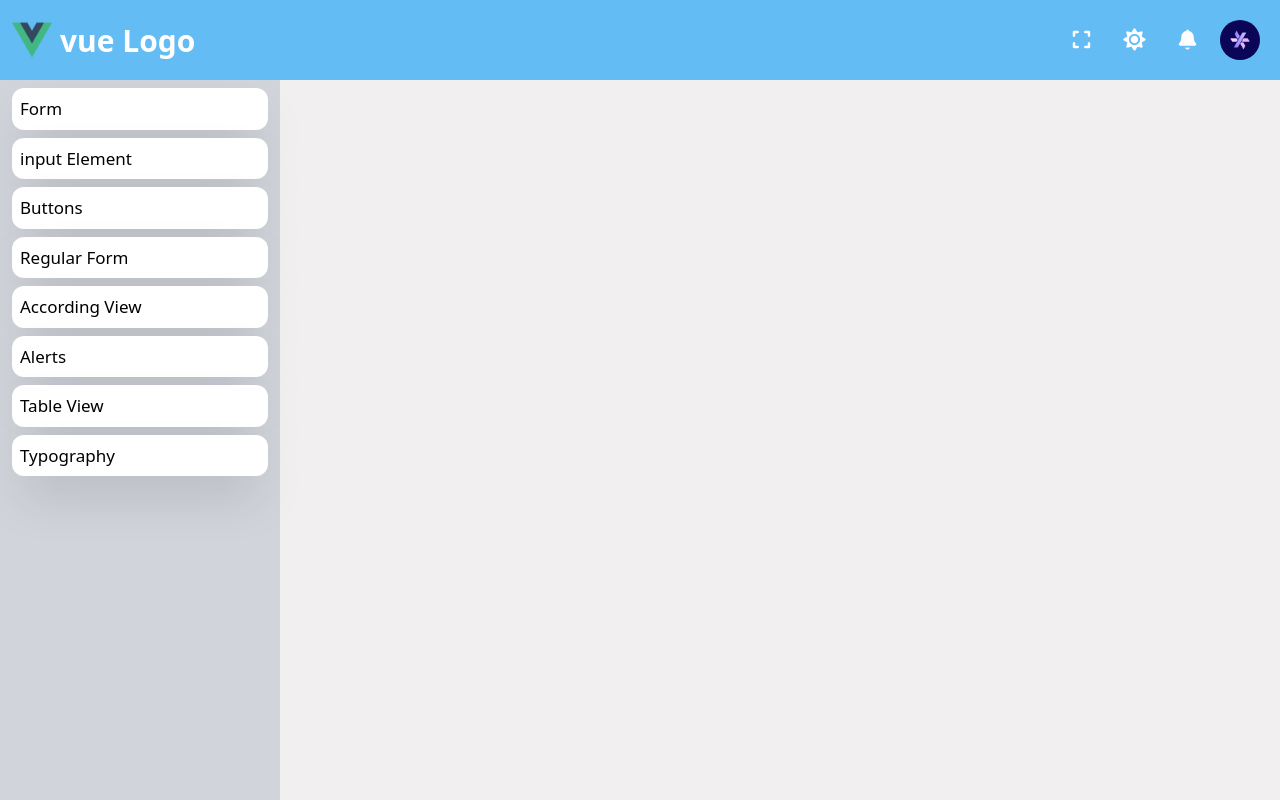
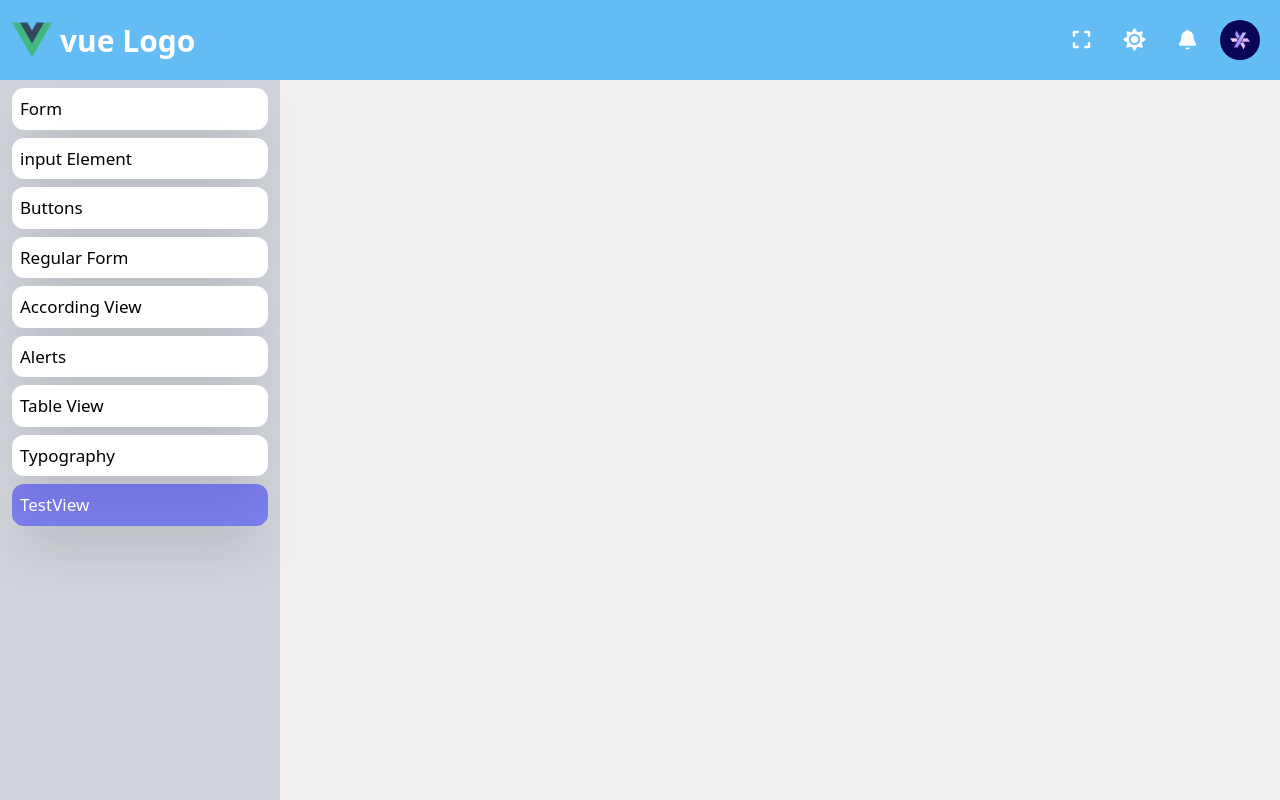
Before and after one commit to cabdikariim242/Ts-Setup, a Vue app: page /test in a window 1280 px wide. Built offline with nearby package versions, Linux system fonts and the light colour scheme.

Commit message:
third commit

```diff
--- a/src/layout/sidebar.vue
+++ b/src/layout/sidebar.vue
@@ -36,6 +36,11 @@
         class="shadow-2xl bg-white p-2 font-[500] text-[17px] rounded-xl"
         :to="{ name: 'typography' }"
         >Typography</router-link>
+         <router-link
+        class="shadow-2xl bg-white p-2 font-[500] text-[17px] rounded-xl"
+        :to="{ name: 'TestView' }"
+        >TestView</router-link>
+
 
     </div>
   </div>
--- a/src/router/routes.ts
+++ b/src/router/routes.ts
@@ -7,6 +7,7 @@ import RegularForm from '@/views/RegularForm.vue'
 import accordingView from '@/views/accordingView.vue'
 import TableView from '@/views/TableView.vue'
 import typography from '@/views/Typography.vue'
+import TestView from '@/views/TestView.vue'
 
 const routes: RouteRecordRaw[] = [
   { path: '/', name: 'forms', component: forms },
@@ -17,6 +18,7 @@ const routes: RouteRecordRaw[] = [
   { path: '/according', name: 'accordingView', component: accordingView },
   { path: '/table', name: 'TableView', component: TableView },
   { path: '/typograph', name: 'typography', component: typography },
+  { path: '/test', name: 'TestView', component: TestView },
 ]
 
 export default routes
--- /dev/null
+++ b/src/views/TestView.vue
@@ -0,0 +1,5 @@
+<template>
+
+
+
+</template>
--- a/src/views/Typography.vue
+++ b/src/views/Typography.vue
@@ -161,7 +161,7 @@
                     <spans spans="3" spanclass1="bg-[#0d9488] p-1  text-[15px] text-white rounded-full  text-center" />
                     <spans spans="4" spanclass1="bg-[#ca8a04] p-1  text-[15px] text-white rounded-full  text-center" />
                     <spans spans="5" spanclass1="bg-[#b91c1c] p-1  text-[15px] text-white rounded-full  text-center" />
-                    <spans spans="6" spanclass1="bg-[#cdd1d7] p-1  text-[15px] text-white rounded-full  text-center text-slate-600 dark:border-darkmode-100/40 dark:text-slate-300" /> <br>
+                    <spans spans="6" spanclass1="bg-[#cdd1d7] p-1  text-[15px] text-white rounded-full  text-center text-slate-600  dark:border-darkmode-100/40 dark:text-slate-300" /> <br>
 
 
 
```
